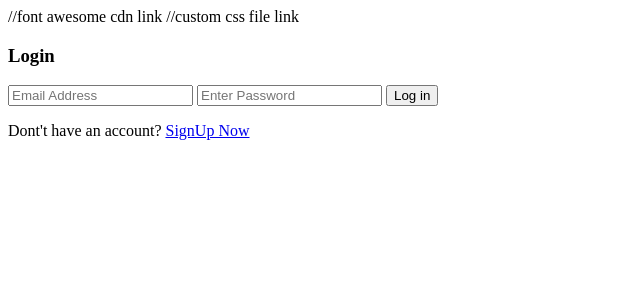
After one commit to SudiptoMondal25/DoctorsUnite, a PHP site: page /login.php in a window 1280 px wide. The commit adds this page. Shown: the top 300 px of the page, without its empty margins (0-640 px from the left). Run offline with PHP 8.4, Linux system fonts and the light colour scheme; some libraries are stand-ins or nearby versions.

Commit message:
login file update

```diff
--- a/Back-End/index.php
+++ b/Back-End/index.php
@@ -75,6 +75,9 @@
                             <input type="password" name="password" placeholder="Enter Password" required>
                             </div>
                             Already have an account?
+                            <p
+                            href= "index.php?action=login">Login
+                            </p>
                   </div>
                 </div>
               <div class="modal-footer">
--- /dev/null
+++ b/Back-End/login.php
@@ -0,0 +1,40 @@
+<?php
+
+
+include 'config.php';
+
+?>
+
+<!DOCTYPE html>
+<html lang="en">
+<head>
+    <meta charset="UTF-8">
+    <meta http-equiv="X-UA-Compatible" content="IE=edge">
+    <meta name="viewport" content="width=device-width, initial-scale=1.0">
+    <title>Login</title>
+    //font awesome cdn link
+    <link rel="stylesheet" href="https://cdnjs.cloudflare.com/ajax/libs/font-awesome/6.1.1/css/all.min.css">
+
+    //custom css file link
+    <link rel="stylesheet" href="css/style.css">
+</head>
+<body>
+<selection class = "form-container">
+    <form action="" method="post" enctype= "multipart/form-data">
+        <h3>Login</h3>
+
+        <input type="email" required placeholder= "Email Address" class= "box"
+        name ="email">
+
+
+        <input type="text" required placeholder= "Enter Password" class= "box"
+        name ="password">
+
+        <input type= "submit" value="Log in" class="btn" name = "submit">
+        <p>Dont't have an account? <a href="register.php">SignUp Now</a></p>
+
+
+    </form>
+</selection>
+</body>
+</html>
```
